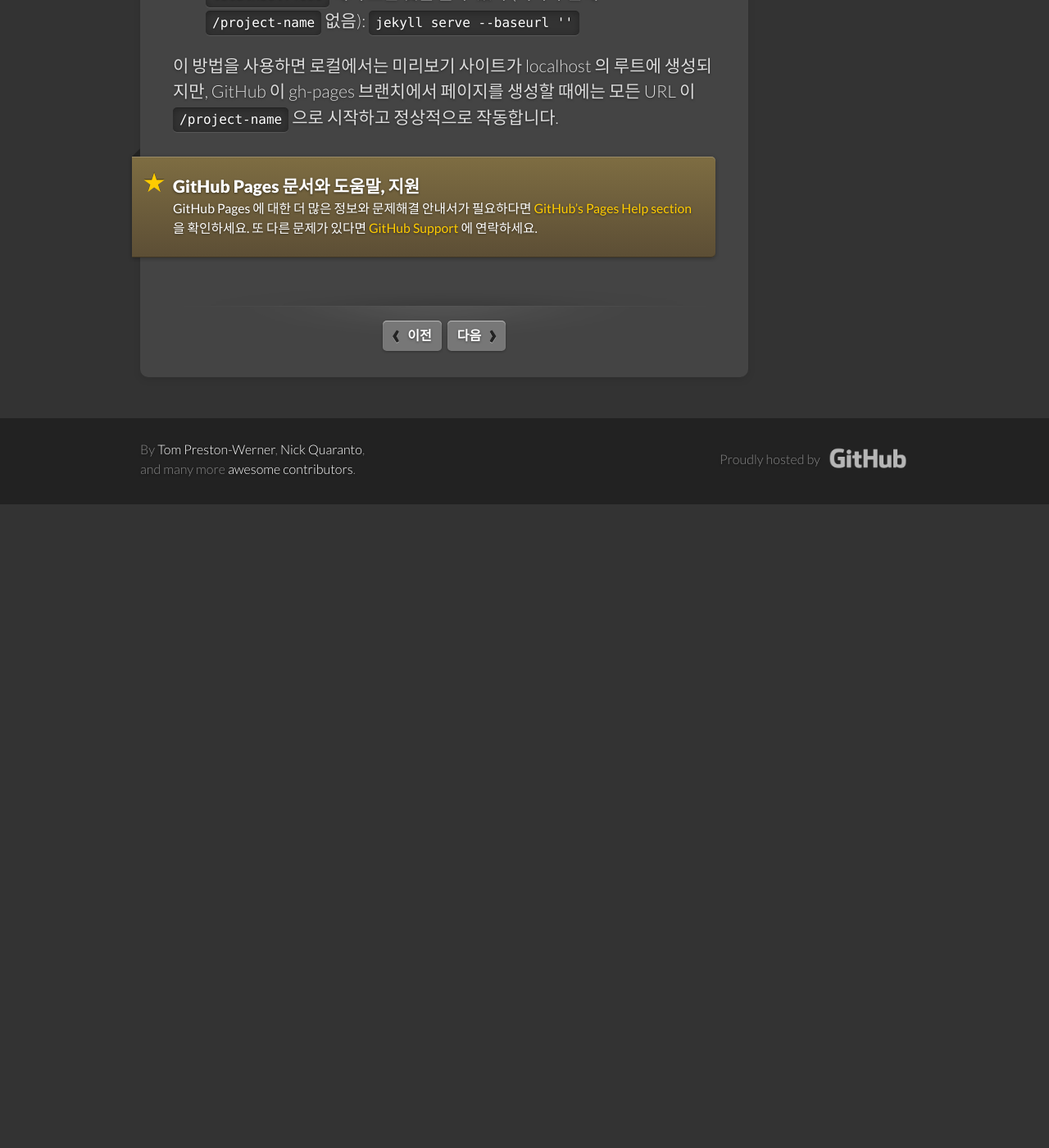
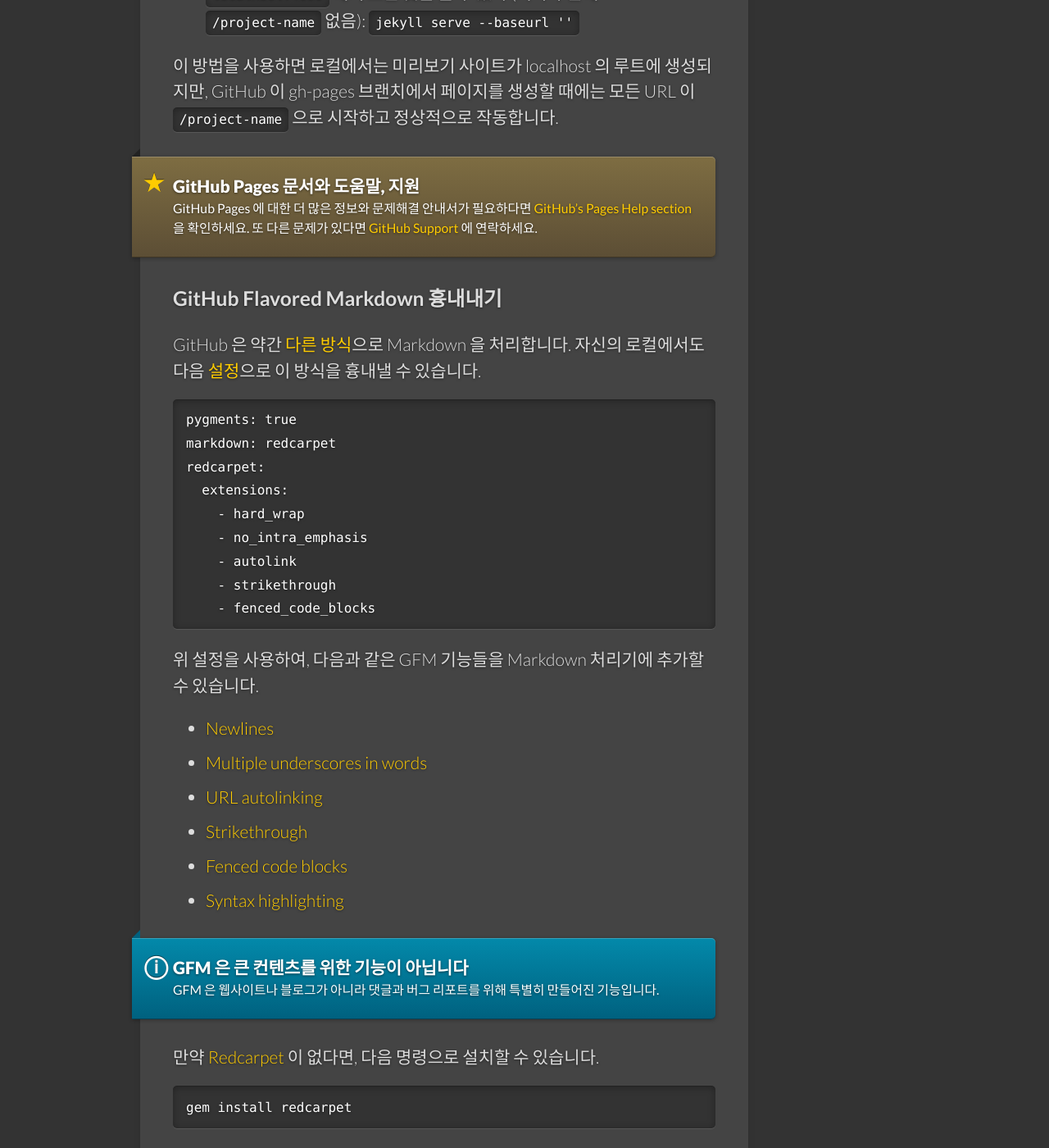
Before and after one commit to svperstarz/svperstarz.github.io, a Jekyll site: the page jekyll-docs-ko/docs/github-pages/index.html, which Jekyll copies as it is, in a window 1280 px wide and 1400 px high, scrolled down 2136 px. Shown: the whole window at 82% size. Built offline with Jekyll 4.4.1, drawn with Linux system fonts in a browser that asks for light colours; some web fonts are replaced; Markdown is read by kramdown in place of the engine named in the settings; comment, search, counter and statistics services are not loaded; before the commit the page ends 2751 px from its top, so only the background shows below that.

Commit message:
jekyll-docs-ko 업데이트

```diff
--- a/jekyll-docs-ko/docs/github-pages/index.html
+++ b/jekyll-docs-ko/docs/github-pages/index.html
@@ -1800,6 +1800,55 @@
 </div>
 
 
+<h3>GitHub Flavored Markdown 흉내내기</h3>
+
+<p>GitHub 은 약간 <a href="https://help.github.com/articles/github-flavored-markdown">다른
+방식</a>으로 Markdown
+을 처리합니다. 자신의 로컬에서도 다음
+<a href="/jekyll-docs-ko/docs/configuration">설정</a>으로 이 방식을 흉내낼 수 있습니다.</p>
+
+<div class="highlight"><pre><code class="yaml"><span class="l-Scalar-Plain">pygments</span><span class="p-Indicator">:</span> <span class="l-Scalar-Plain">true</span>
+<span class="l-Scalar-Plain">markdown</span><span class="p-Indicator">:</span> <span class="l-Scalar-Plain">redcarpet</span>
+<span class="l-Scalar-Plain">redcarpet</span><span class="p-Indicator">:</span>
+  <span class="l-Scalar-Plain">extensions</span><span class="p-Indicator">:</span>
+    <span class="p-Indicator">-</span> <span class="l-Scalar-Plain">hard_wrap</span>
+    <span class="p-Indicator">-</span> <span class="l-Scalar-Plain">no_intra_emphasis</span>
+    <span class="p-Indicator">-</span> <span class="l-Scalar-Plain">autolink</span>
+    <span class="p-Indicator">-</span> <span class="l-Scalar-Plain">strikethrough</span>
+    <span class="p-Indicator">-</span> <span class="l-Scalar-Plain">fenced_code_blocks</span>
+</code></pre></div>
+
+
+<p>위 설정을 사용하여, 다음과 같은 GFM 기능들을 Markdown 처리기에 추가할 수 있습니다.</p>
+
+<ul>
+<li><a href="https://help.github.com/articles/github-flavored-markdown#newlines">Newlines</a></li>
+<li><a href="https://help.github.com/articles/github-flavored-markdown#multiple-underscores-in-words">Multiple underscores in words</a></li>
+<li><a href="https://help.github.com/articles/github-flavored-markdown#url-autolinking">URL autolinking</a></li>
+<li><a href="https://help.github.com/articles/github-flavored-markdown#strikethrough">Strikethrough</a></li>
+<li><a href="https://help.github.com/articles/github-flavored-markdown#fenced-code-blocks">Fenced code blocks</a></li>
+<li><a href="https://help.github.com/articles/github-flavored-markdown#syntax-highlighting">Syntax highlighting</a></li>
+</ul>
+
+
+<div class="note info">
+  <h5>GFM 은 큰 컨텐츠를 위한 기능이 아닙니다</h5>
+  <p>
+    GFM 은 웹사이트나 블로그가 아니라 댓글과 버그 리포트를 위해 특별히 만들어진
+    기능입니다.
+  </p>
+</div>
+
+
+<p>만약 <a href="https://github.com/vmg/redcarpet">Redcarpet</a> 이 없다면, 다음 명령으로
+설치할 수 있습니다.</p>
+
+<div class="highlight"><pre><code class="sh">gem install redcarpet
+</code></pre></div>
+
+
+
+
           <div class="section-nav">
   <div class="left align-right">
 
```
Also changed, not shown: jekyll-docs-ko/docs/posts/index.html (+8 -8 lines).
